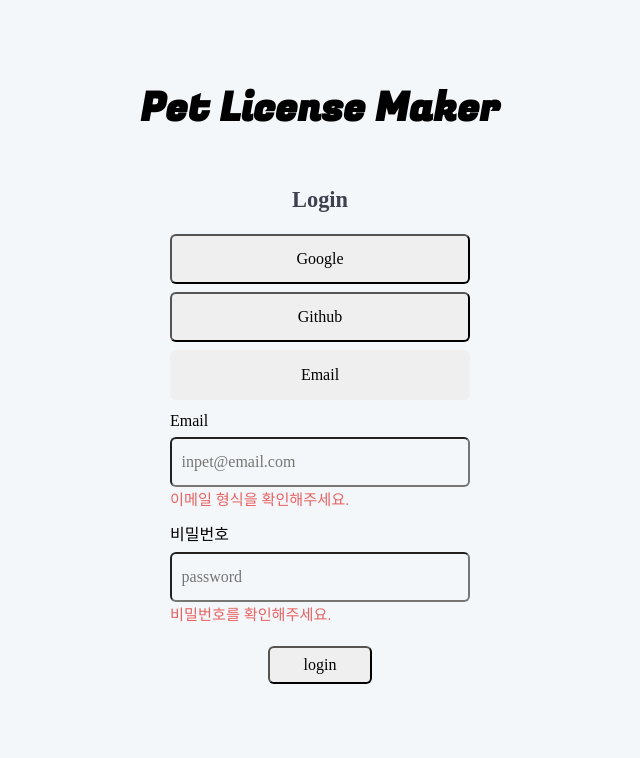
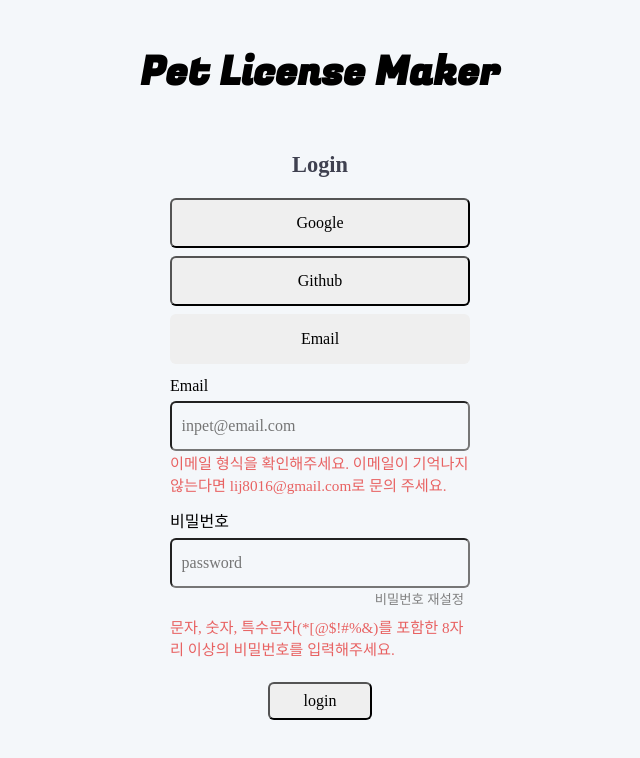
Before and after one commit to injilee/Pet-license-maker, a React (Create React App) app: page / in a window 1280 px wide. Both pictures are taken after a click on the button "Email". Shown: the top 758 px of the page, without its empty margins (320-960 px from the left). Built offline with nearby package versions, Linux system fonts and the light colour scheme; no server answers; a web font is replaced by a local one.

Commit message:
🩹 비밀번호 재설정 추가

```diff
--- a/src/components/login/email_login.jsx
+++ b/src/components/login/email_login.jsx
@@ -15,6 +15,16 @@ const EmailLogin = ({ authService }) => {
   const emailSpan = createRef();
   const passwordRef = createRef();
   const passwordSpan = createRef();
+
+  const onSendEmail = () => {
+    const emailValue = emailRef.current.value;
+    if (emailValue.match(emailRegex) === null) {
+      alert('이메일을 입력하면 비밀번호를 재설정 할 수 있습니다.');
+      emailRef.current.focus();
+    } else {
+      authService.resetPassword(emailValue);
+    }
+  };
 
   const onEmailCheck = () => {
     const emailValue = emailRef.current.value;
@@ -62,7 +72,8 @@ const EmailLogin = ({ authService }) => {
               userEmail === null ? '' : styles.hidden
             }`}
           >
-            이메일 형식을 확인해주세요.
+            이메일 형식을 확인해주세요. 이메일이 기억나지 않는다면
+            lij8016@gmail.com로 문의 주세요.
           </span>
         </div>
         <div className={styles.password_warp}>
@@ -77,13 +88,21 @@ const EmailLogin = ({ authService }) => {
             onChange={onPasswordCheck}
             placeholder="password"
           />
+          <button
+            type="button"
+            className={styles.resetPassword}
+            onClick={onSendEmail}
+          >
+            비밀번호 재설정
+          </button>
           <span
             ref={passwordSpan}
             className={`${styles.password_span} ${
               userPassword === null ? '' : styles.hidden
             }`}
           >
-            비밀번호를 확인해주세요.
+            문자, 숫자, 특수문자(&#42;&#91;&#64;&#36;&#33;&#35;&#37;&#38;)를
+            포함한 8자리 이상의 비밀번호를 입력해주세요.
           </span>
           <button
             type="submit"
--- a/src/service/auth_service.js
+++ b/src/service/auth_service.js
@@ -7,6 +7,7 @@ import {
   signOut,
   createUserWithEmailAndPassword,
   signInWithEmailAndPassword,
+  sendPasswordResetEmail,
 } from 'firebase/auth';
 
 class AuthService {
@@ -25,6 +26,19 @@ class AuthService {
     return signInWithPopup(this.firebaseAuth, authprovider);
   }
 
+  resetPassword(email) {
+    const auth = this.firebaseAuth;
+    sendPasswordResetEmail(auth, email)
+      .then(() =>
+        alert(
+          '가입한 이메일 주소로 이메일이 전송되었습니다. 이메일 확인 후 비밀번호를 재설정 해주시기 바랍니다.',
+        ),
+      )
+      .catch((error) => {
+        console.log(error);
+      });
+  }
+
   emailAndPasswordLogin(email, password) {
     const auth = this.firebaseAuth;
     createUserWithEmailAndPassword(auth, email, password)
@@ -37,21 +51,18 @@ class AuthService {
 
   emailSignIn(email, password) {
     const auth = this.firebaseAuth;
-    signInWithEmailAndPassword(auth, email, password)
-      .then((userCredential) => {
-        const user = userCredential.user;
-        console.log(user);
-      })
-      .catch((error) => {
+    signInWithEmailAndPassword(auth, email, password).catch((error) => {
       switch (error.code) {
         case 'auth/missing-email':
           alert('이메일 입력해주세요');
           break;
 
         case 'auth/wrong-password':
+          alert('비밀번호를 확인해주세요');
           break;
 
         case 'auth/internal-error':
+          alert('비밀번호를 입력해주세요');
           break;
 
         default:
--- a/src/styles/email_login.module.css
+++ b/src/styles/email_login.module.css
@@ -60,14 +60,33 @@
   visibility: hidden;
 }
 
+.resetPassword {
+  text-align: right;
+  border: none;
+  background-color: transparent;
+  color: gray;
+  cursor: pointer;
+  margin-bottom: 6px;
+}
+
+.resetPassword:hover {
+  color: black;
+  text-decoration: underline;
+}
+
 .email_loginBtn {
   width: 6.5em;
   height: 38px;
-  color: makerWhite;
+  color: black;
   font-size: 1rem;
   margin: 0 auto;
-  background-color: makerPink;
+  background-color: none;
   cursor: pointer;
   border: 1px solid makerShadow;
   border-radius: 6px;
 }
+
+.email_loginBtn:hover {
+  color: makerWhite;
+  background-color: #2956eb;
+}
```
Lines whose indentation alone changed are shown as unchanged.
